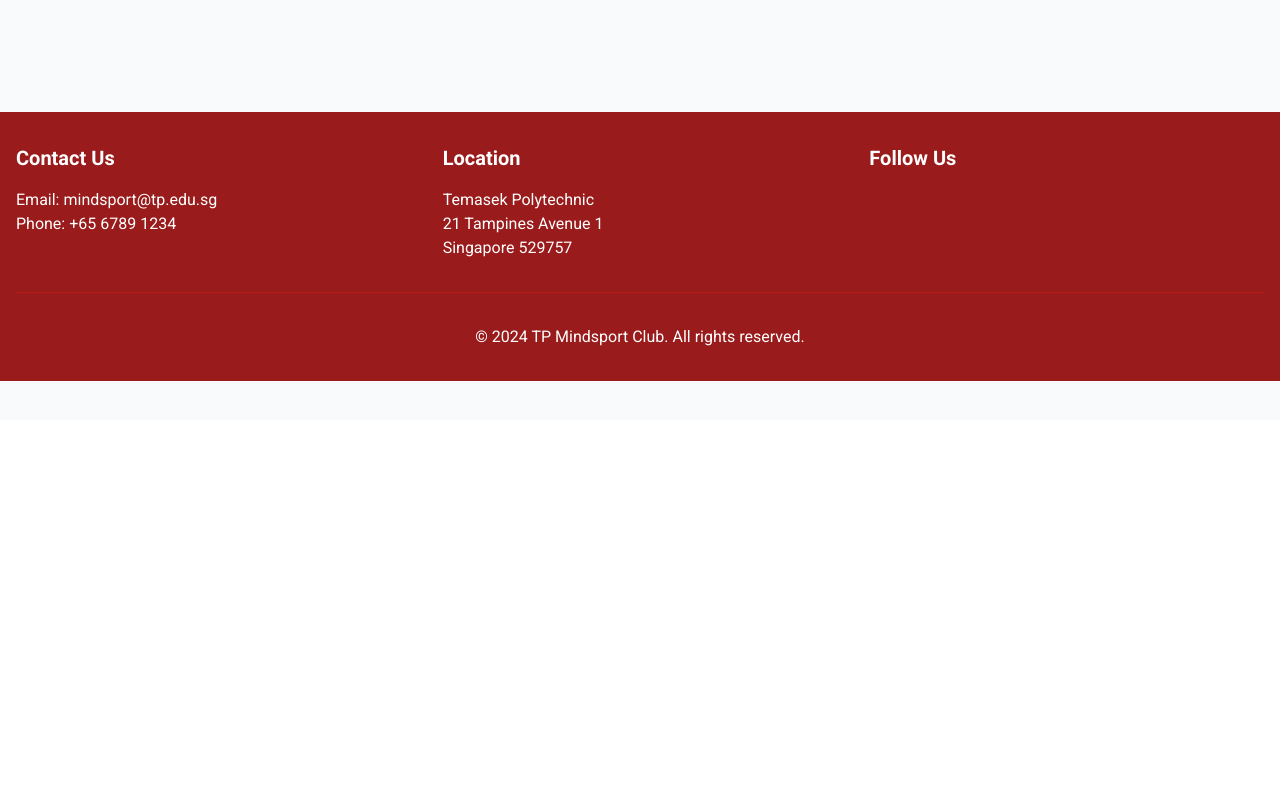
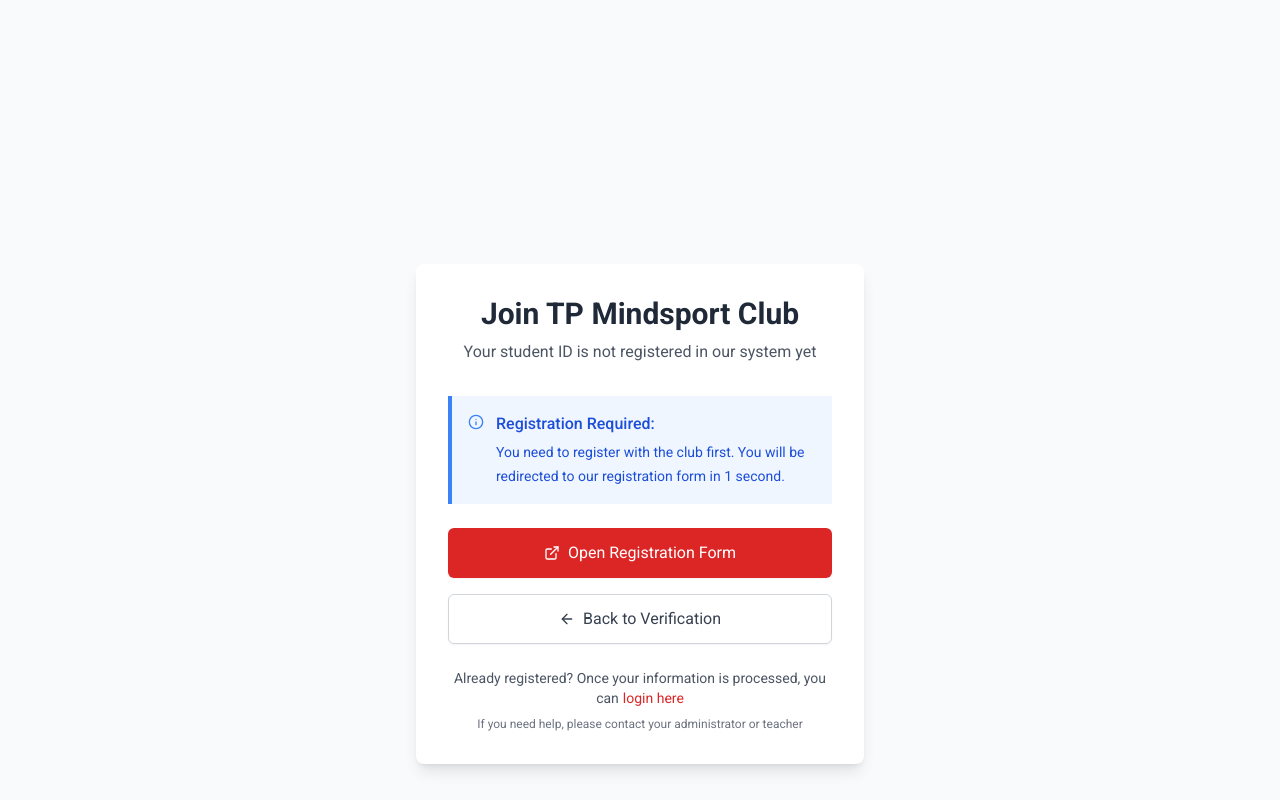
Before and after one commit to yorhagengyue/TPMS-website, a React (Create React App) app: page /joinus in a window 1280 px wide. Shown: the part 380-1180 px from the top of the page. Before the commit the page ends 800 px from the top, so only its background shows below. Built offline with nearby package versions, Linux system fonts and the light colour scheme; no server answers; a web font is replaced by a local one.

Commit message:
更新注册流程：添加JoinUsPage，完善学生ID验证逻辑

```diff
--- a/src/App.jsx
+++ b/src/App.jsx
@@ -6,6 +6,7 @@
 import { HomePage } from './components/pages/HomePage';
 import LoginPage from './components/pages/LoginPage';
 import RegisterPage from './components/pages/RegisterPage';
+import JoinUsPage from './components/pages/JoinUsPage';
 import { StudentDashboard } from './components/pages/StudentDashboard';
 import { NewsPage } from './components/pages/NewsPage';
 import { IntroSection } from './components/ui/layout/IntroSection';
@@ -186,7 +187,7 @@
 
           {/* 主要内容区域 */}
           <main className={`animate-fade-in ${
-            currentPage === 'login' || currentPage === 'register'
+            currentPage === 'login' || currentPage === 'register' || currentPage === 'joinus'
             ? 'pt-32'
             : currentPage === 'home'
             ? 'pt-0' // 首页不需要额外的padding，因为IntroSection已经包含了
@@ -212,6 +213,7 @@
               } />
               <Route path="/login" element={<LoginPage onLogin={handleLogin} />} />
               <Route path="/register" element={<RegisterPage onLogin={handleLogin} />} />
+              <Route path="/joinus" element={<JoinUsPage />} />
               <Route path="/news" element={<NewsPage />} />
               <Route path="/events" element={
                 <AuthGuard requiredAuth={true}>
--- /dev/null
+++ b/src/components/pages/JoinUsPage.jsx
@@ -0,0 +1,94 @@
+import React, { useEffect, useState } from 'react';
+import { motion } from 'framer-motion';
+import { FiExternalLink, FiArrowLeft, FiInfo } from 'react-icons/fi';
+
+const JoinUsPage = () => {
+  const [countdown, setCountdown] = useState(3);
+  const formUrl = "https://forms.office.com/Pages/ResponsePage.aspx?id=8JupJXKOKkeuUK373w328VRbV-jJ2ehOsYG3z3mqLgZUQTVTV0hSUUw0M0VUQTlIVElTSVIwQk1PSi4u&origin=QRCode";
+
+  useEffect(() => {
+    // Auto redirect after 3 seconds
+    if (countdown > 0) {
+      const timer = setTimeout(() => setCountdown(countdown - 1), 1000);
+      return () => clearTimeout(timer);
+    } else {
+      window.location.href = formUrl;
+    }
+  }, [countdown, formUrl]);
+
+  // Navigate back to register page
+  const goToRegister = () => {
+    window.history.pushState(null, '', '/register');
+    window.dispatchEvent(new Event('popstate'));
+  };
+
+  // Navigate to login page
+  const goToLogin = () => {
+    window.history.pushState(null, '', '/login');
+    window.dispatchEvent(new Event('popstate'));
+  };
+
+  return (
+    <div className="container mx-auto px-4 py-24 flex flex-col items-center">
+      <motion.div
+        initial={{ opacity: 0, y: 20 }}
+        animate={{ opacity: 1, y: 0 }}
+        transition={{ duration: 0.5 }}
+        className="max-w-md w-full bg-white rounded-lg shadow-lg p-8 mt-10"
+      >
+        <div className="text-center mb-8">
+          <h2 className="text-3xl font-bold text-gray-800">Join TP Mindsport Club</h2>
+          <p className="text-gray-600 mt-2">
+            Your student ID is not registered in our system yet
+          </p>
+        </div>
+
+        <motion.div
+          initial={{ opacity: 0, height: 0 }}
+          animate={{ opacity: 1, height: 'auto' }}
+          className="mb-6 p-4 bg-blue-50 border-l-4 border-blue-500 text-blue-700 flex items-start"
+        >
+          <FiInfo className="mr-3 mt-0.5 flex-shrink-0 text-blue-500" />
+          <div>
+            <span className="font-medium block mb-1">Registration Required:</span>
+            <span className="text-sm">
+              You need to register with the club first. You will be redirected to our registration form in {countdown} {countdown === 1 ? 'second' : 'seconds'}.
+            </span>
+          </div>
+        </motion.div>
+
+        <div className="flex flex-col space-y-4">
+          <a
+            href={formUrl}
+            target="_blank"
+            rel="noopener noreferrer"
+            className="w-full flex justify-center items-center py-3 px-4 border border-transparent rounded-md shadow-sm text-white bg-primary-600 hover:bg-primary-700 focus:outline-none focus:ring-2 focus:ring-offset-2 focus:ring-primary-500"
+          >
+            <FiExternalLink className="mr-2" /> Open Registration Form
+          </a>
+
+          <button
+            onClick={goToRegister}
+            className="w-full flex justify-center items-center py-3 px-4 border border-gray-300 rounded-md shadow-sm text-gray-700 bg-white hover:bg-gray-50 focus:outline-none focus:ring-2 focus:ring-offset-2 focus:ring-primary-500"
+          >
+            <FiArrowLeft className="mr-2" /> Back to Verification
+          </button>
+        </div>
+
+        <div className="text-center mt-6">
+          <p className="text-sm text-gray-600">
+            Already registered? Once your information is processed, you can
+            <a href="#" onClick={goToLogin} className="text-primary-600 hover:text-primary-700 ml-1">
+              login here
+            </a>
+          </p>
+          <p className="text-xs text-gray-500 mt-2">
+            If you need help, please contact your administrator or teacher
+          </p>
+        </div>
+      </motion.div>
+    </div>
+  );
+};
+
+export default JoinUsPage;
--- a/src/components/pages/RegisterPage.jsx
+++ b/src/components/pages/RegisterPage.jsx
@@ -7,9 +7,9 @@
   const [error, setError] = useState('');
   const [message, setMessage] = useState('');
   const [isLoading, setIsLoading] = useState(false);
-  const [step, setStep] = useState(1); // 简化为只有1个步骤: 验证学生ID
+  const [step, setStep] = useState(1); // Simplified to only 1 step: verify student ID
 
-  // 验证学生ID并自动创建账户
+  // Verify student ID and automatically create account
   const verifyStudentId = async () => {
     setError('');
     setMessage('');
@@ -33,24 +33,34 @@
       const data = await response.json();
 
       if (!data.success) {
-        setError(data.message || 'Student ID verification failed');
+        // If student ID doesn't exist, redirect to join us page
+        if (data.message === 'Student ID does not exist') {
+          setMessage('Redirecting to registration form...');
+          setTimeout(() => {
+            window.history.pushState(null, '', '/joinus');
+            window.dispatchEvent(new Event('popstate'));
+          }, 1500);
+        } else {
+          // For other errors, show the error message
+          setError(data.message || 'Student ID verification failed');
+        }
         setIsLoading(false);
         return;
       }
 
-      // 学生ID验证成功，可能已经创建了账户
+      // Student ID verification successful, account may have been created
       if (data.needsPasswordSetup) {
-        // 账户已存在或已创建，但需要设置密码
+        // Account exists or has been created, but needs password setup
         setMessage('Account verified! Please proceed to login page to set your password.');
       } else if (data.hasAccount) {
-        // 已有账户且已设置密码
+        // Already has an account with password set
         setMessage('You already have an account. Please proceed to login page.');
       } else {
-        // 其他成功情况
+        // Other success cases
         setMessage('Verification successful! Please proceed to login page.');
       }
 
-      // 3秒后重定向到登录页面
+      // Redirect to login page after 3 seconds
       setTimeout(() => {
         window.history.pushState(null, '', '/login');
         window.dispatchEvent(new Event('popstate'));
@@ -69,7 +79,7 @@
     await verifyStudentId();
   };
 
-  // 跳转到登录页面
+  // Navigate to login page
   const goToLogin = () => {
     window.history.pushState(null, '', '/login');
     window.dispatchEvent(new Event('popstate'));
```
Also changed, not shown: src/components/pages/LoginPage.jsx (+7 -7 lines).
